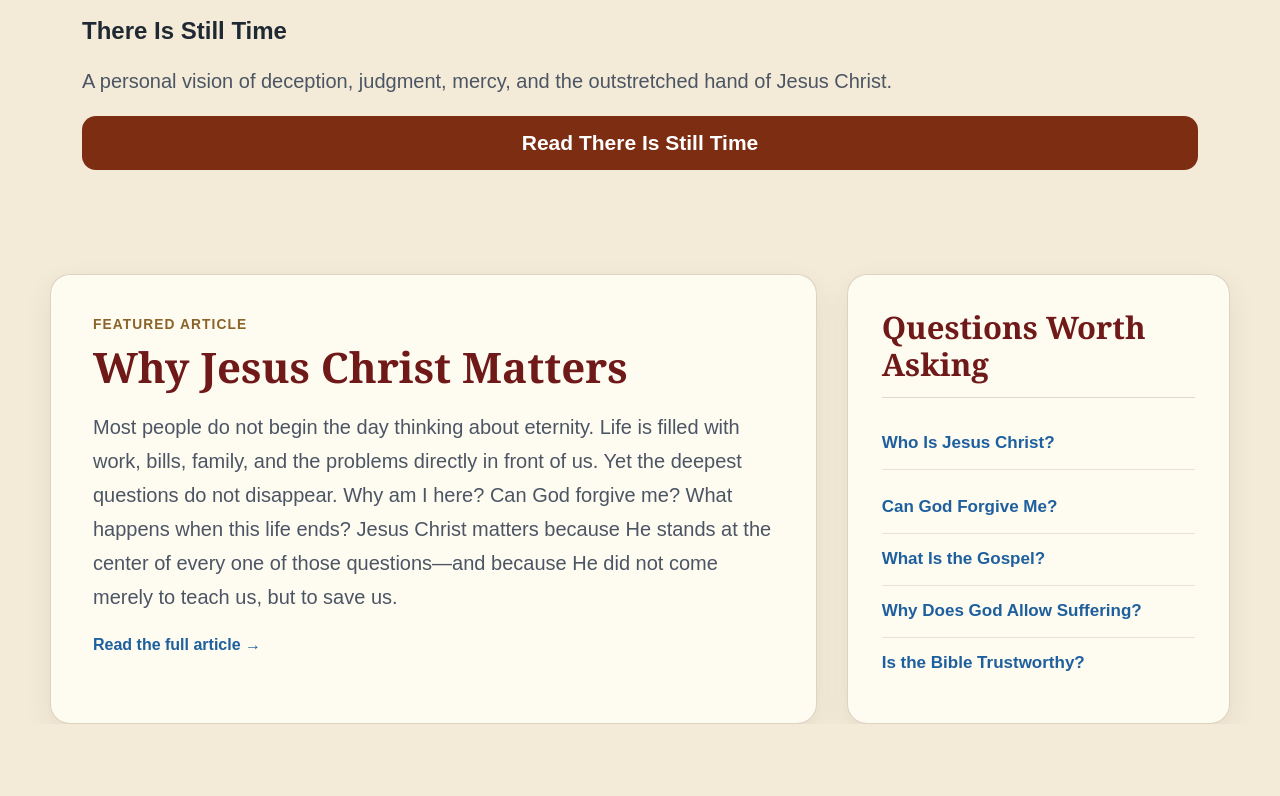
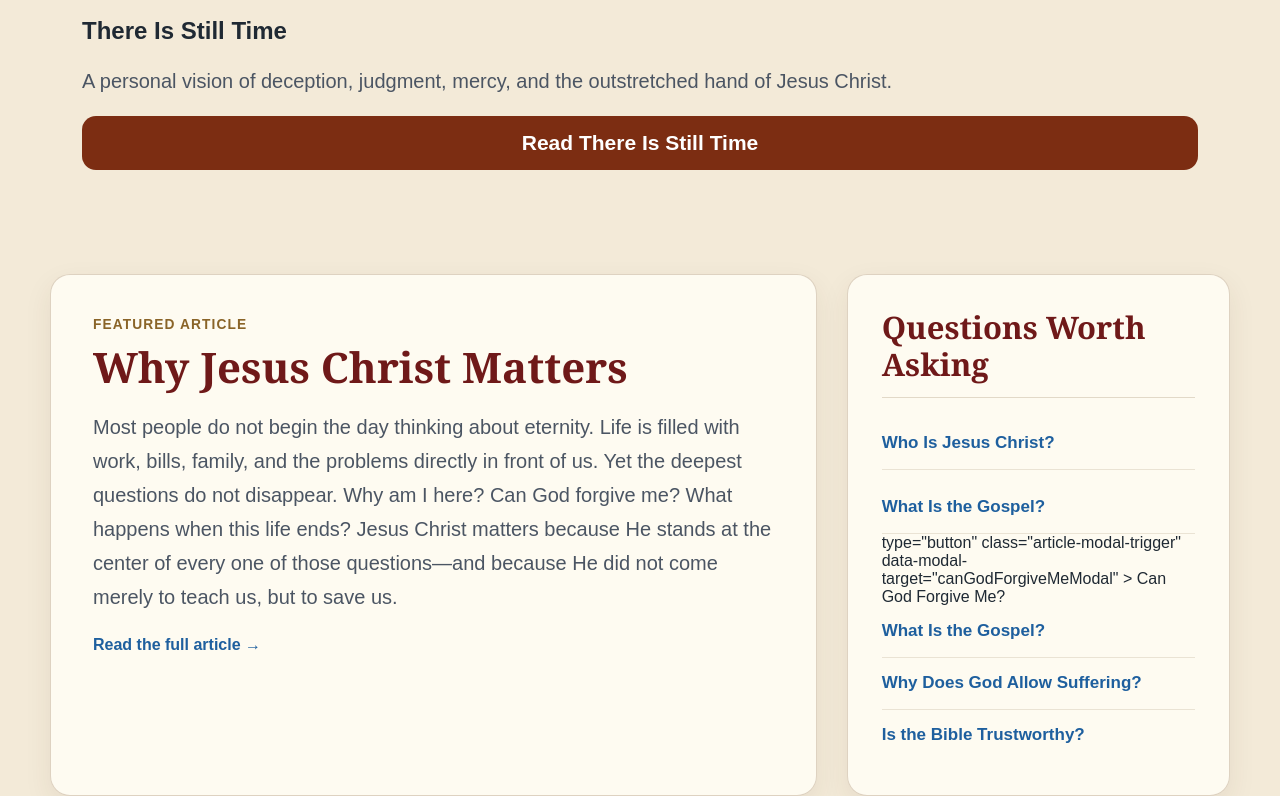
Before and after one commit to Solomonforjesus/solomon-2, a plain HTML site: page index.html in a window 1280 px wide. Shown: the part 1974-2770 px from the top of the page. Before the commit the page ends 2698 px from the top, so only its background shows below. Drawn offline with Linux system fonts and the light colour scheme.

Commit message:
Connect What Is the Gospel article link

```diff
--- a/index.html
+++ b/index.html
@@ -875,8 +875,14 @@ button {
   Who Is Jesus Christ?
 </button>
 
-        <button
+ <button
   type="button"
+  class="article-modal-trigger"
+  data-modal-target="gospelArticleModal"
+>
+  What Is the Gospel?
+</button>
+          type="button"
   class="article-modal-trigger"
   data-modal-target="canGodForgiveMeModal"
 >
```
